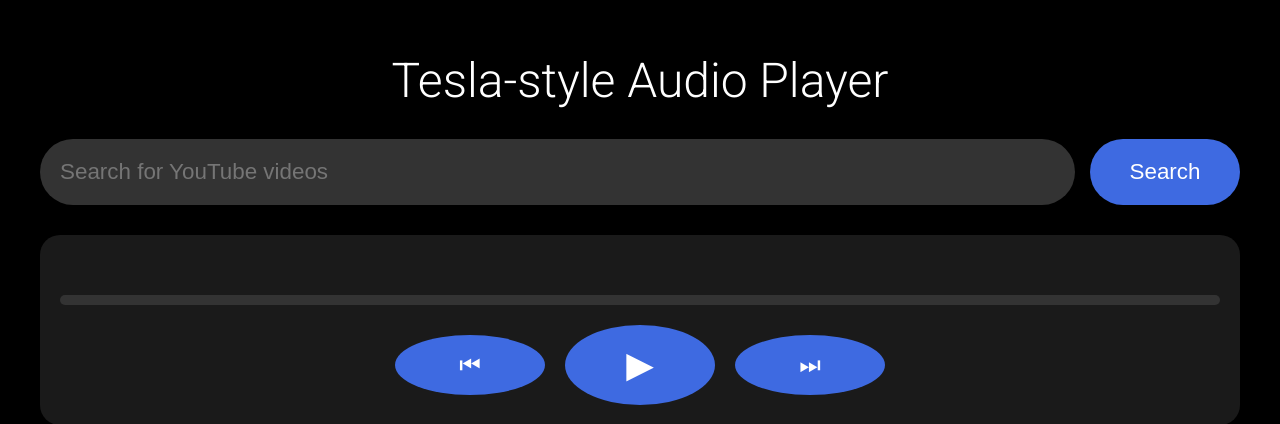
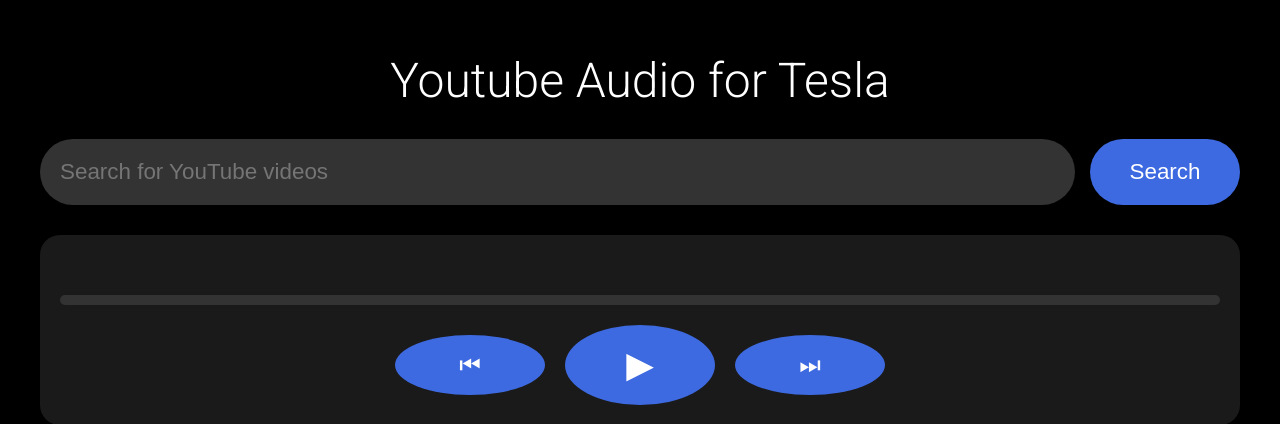
Before and after one commit to en0o0n/youtube-audio-for-tesla, a Flask app: page / in a window 1280 px wide. Shown: the top 424 px of the page. Run offline with Flask 3, Linux system fonts and the light colour scheme.

Commit message:
Update index.html

```diff
--- a/templates/index.html
+++ b/templates/index.html
@@ -191,7 +191,7 @@
 </head>
 <body>
     <div class="container">
-        <h1>Tesla-style Audio Player</h1>
+        <h1>Youtube Audio for Tesla</h1>
 
         <form method="POST">
             <input type="text" name="search_query" placeholder="Search for YouTube videos" required>
```
